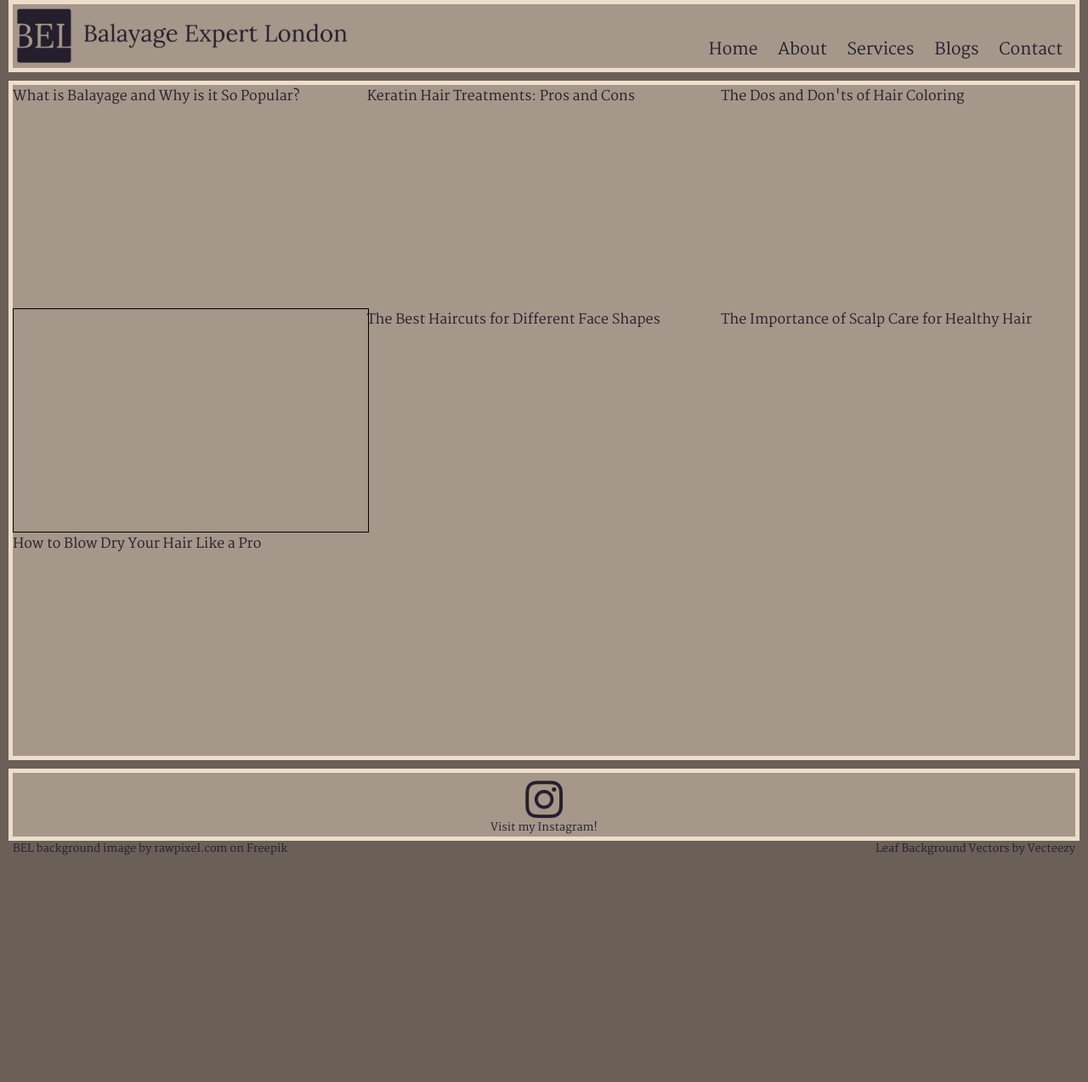
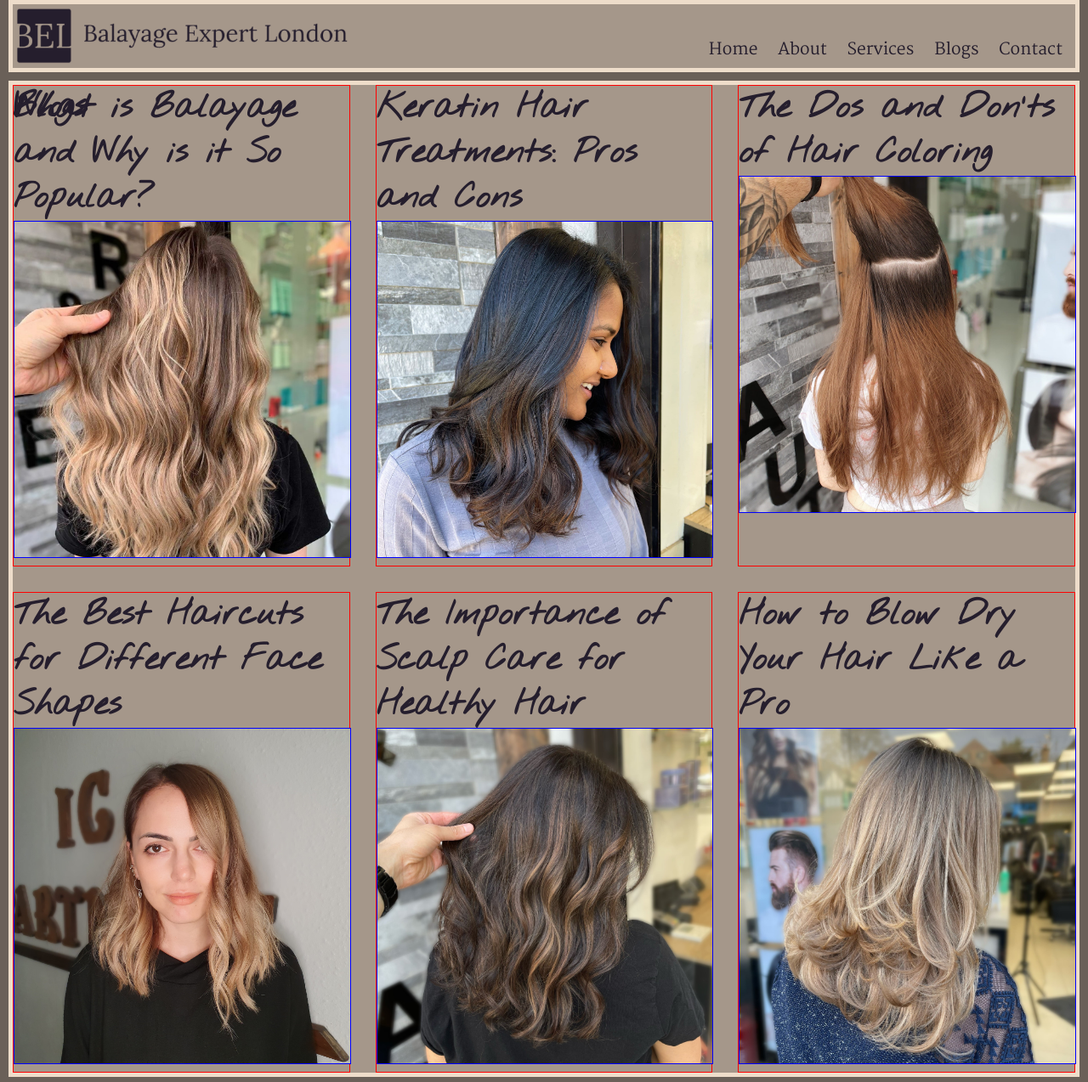
Before and after one commit to DestanT/balayage-expert-london, a plain HTML site: page blogs.html in a window 1280 px wide. Shown: the top 1274 px of the page at 85% size. Before the commit the page ends 1010 px from the top, so only its background shows below. Drawn offline with Linux system fonts and the light colour scheme.

Commit message:
Add pictures to blogs.html and add grid styling in CSS

```diff
--- a/assets/css/style.css
+++ b/assets/css/style.css
@@ -5,11 +5,16 @@
 /* implement nav toggle when clicked in mobile view!! */
 /* clean up #links in homepage - about isn't levelled correctly */
 /* add aria-labels to everything inlcuding background images in CSS */
+/* sections in homepage */
+/* footer include attributions and push down with absolute values */
+/* webkit for mozilla based browsers */
+/* user stories in readme: I as a user would like to: ... */
+/* link to w3c validation */
+/* readme : under deployment write about development (diff section) */
 
 @import url('https://fonts.googleapis.com/css2?family=Lora:ital,wght@1,700&family=Martel&family=Nothing+You+Could+Do&display=swap');
 
-/* Idea for this snippet of code came from the "Love Running" project, I liked the idea of having full control of these parameters later */
-
+/* Reset - Idea for this snippet of code came from the "Love Running" project, I liked the idea of having full control of these parameters later */
 * {
     margin: 0;
     border: 0;
@@ -85,7 +90,7 @@ nav a:hover {
 }
 
 /* index.html */
-/* Hero image & First view by user */
+/* Hero section */
 
 #hero-image {
     border-radius: 0 50% 0 0;
@@ -243,19 +248,37 @@ input {
 /* blogs.html */
 
 .blogs-section {
+    position: relative;
+    display: grid;
+    grid-template-columns: 1fr 1fr 1fr;
+    gap: 30px;
     background-color: #A5978A;
     border: 5px solid #EEDDCA;
     width: calc(100% - 20px);
     box-sizing: border-box;
-    display: grid;
-    grid-template-columns: 1fr 1fr 1fr;
     margin: 95px 10px 10px;
-    height: 800px; /* TESTING ONLY */
+    height: auto;
 }
 
-.divider {
+.blogs-section>h2 {
+    position: absolute;
+}
+
+.blogs {
+    border: 1px solid red;
+}
+
+.blogs>img {
     width: 100%;
-    border: 1px solid black;
+    border: 1px solid blue;
+}
+
+#divider {
+    width: 100%;
+    display: block;
+    clear: both;
+    height: 170px;
+    background-color: rgba(235, 234, 231, 0.7);
 }
 
 /* Footer section */
@@ -426,7 +449,6 @@ footer>div>p {
     .about>p {
         margin: 0 10px;
         text-align: justify;
-        z-index: 20;
     }
 
     .card td {
@@ -447,12 +469,6 @@ footer>div>p {
     }
 
     #attributions {
-        height: 5px;
-    }
-
-    #vecteezy,
-    #freepik {
-        font-size: 55%;
-        margin: 0 5px;
+        visibility: hidden;
     }
 }
--- a/blogs.html
+++ b/blogs.html
@@ -16,7 +16,8 @@
 
 <body>
     <header>
-        <a href="index.html"><img src="https://destant.github.io/balayage-expert-london/assets/images/logo.png" alt="Balayage Expert London logo"></a>
+        <a href="index.html"><img src="https://destant.github.io/balayage-expert-london/assets/images/logo.png"
+                alt="Balayage Expert London logo"></a>
         <input type="checkbox" id="burger-menu-checkbox">
         <label for="burger-menu-checkbox" class="burger-menu-label"><i class="fa-solid fa-bars"></i></label>
         <nav>
@@ -30,13 +31,44 @@
         </nav>
     </header>
     <section class="blogs-section">
-        <div>What is Balayage and Why is it So Popular?</div>
-        <div>Keratin Hair Treatments: Pros and Cons</div>
-        <div>The Dos and Don'ts of Hair Coloring</div>
-        <div class="divider"></div>
-        <div>The Best Haircuts for Different Face Shapes</div>
-        <div>The Importance of Scalp Care for Healthy Hair</div>
-        <div>How to Blow Dry Your Hair Like a Pro</div>
+        <h2>Blogs</h2>
+        <div class="blogs">
+            <h2>
+                What is Balayage and Why is it So Popular?
+            </h2>
+            <img src="assets/images/blog1.JPG" alt="Blonde balayaged hair">
+        </div>
+        <div class="blogs">
+            <h2>
+                Keratin Hair Treatments: Pros and Cons
+            </h2>
+            <img src="assets/images/blog2.JPG" alt="Shiny, healthy looking hair">
+        </div>
+        <div class="blogs">
+            <h2>
+                The Dos and Don'ts of Hair Coloring
+            </h2>
+            <img src="assets/images/blog3.JPG" alt="Hair that has been coloured in an undesirable orange tone">
+        </div>
+        <div class="blogs">
+            <h2>
+                The Best Haircuts for Different Face Shapes
+            </h2>
+            <img src="assets/images/blog4.JPG" alt="Shoulder length hair that compliments models face shape">
+        </div>
+        <div class="blogs">
+            <h2>
+                The Importance of Scalp Care for Healthy Hair
+            </h2>
+            <img src="assets/images/blog5.JPG"
+                alt="Unrelated picture showing sun-kissed caramel highlights on brown hair">
+        </div>
+        <div class="blogs">
+            <h2>
+                How to Blow Dry Your Hair Like a Pro
+            </h2>
+            <img src="assets/images/blog6.JPG" alt="Blow-dried hair with a natural flow and movement to it">
+        </div>
     </section>
     <footer>
         <div>
```
Also changed, not shown: index.html (+0 -2 lines), assets/images/blog1.JPG (added), assets/images/blog2.JPG (added), assets/images/blog3.JPG (added), assets/images/blog4.JPG (added), assets/images/blog5.JPG (added), assets/images/blog5.jpg (added), assets/images/blog6.JPG (added), assets/images/blog6.jpg (added).
